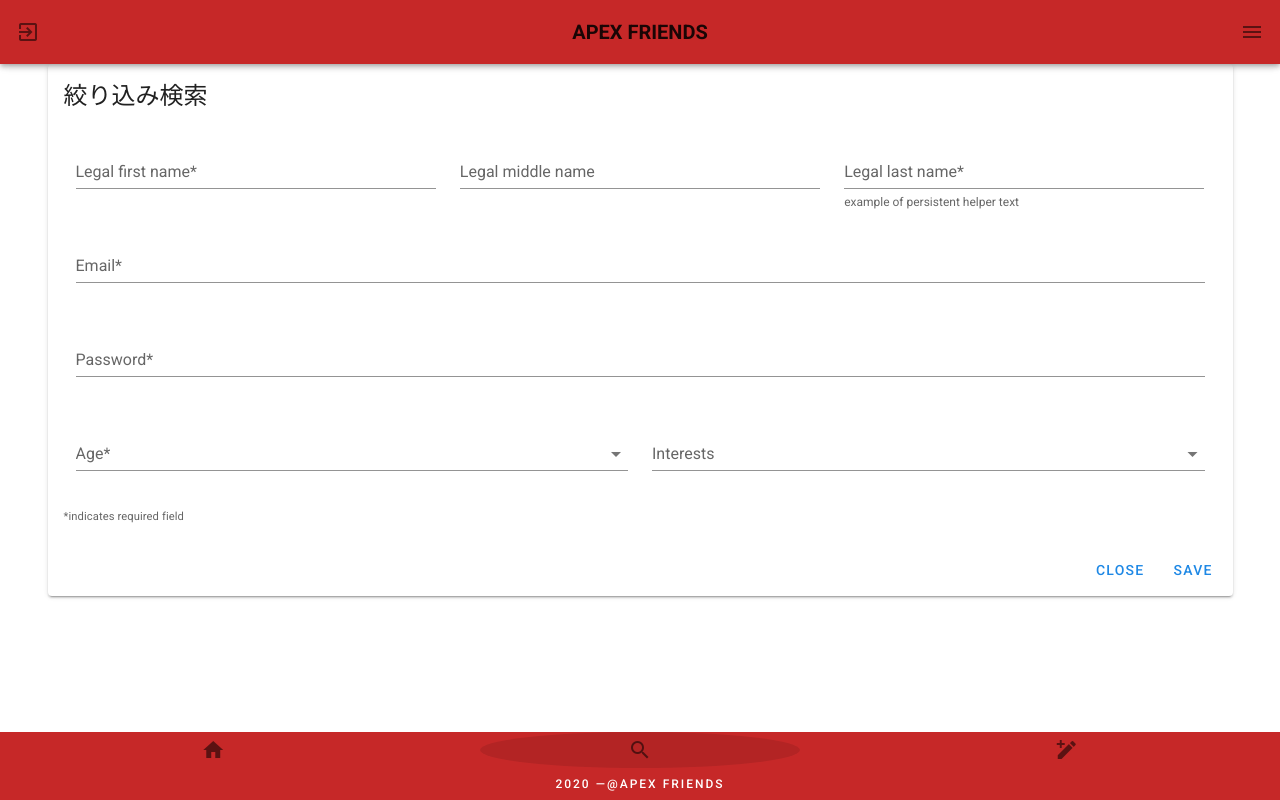
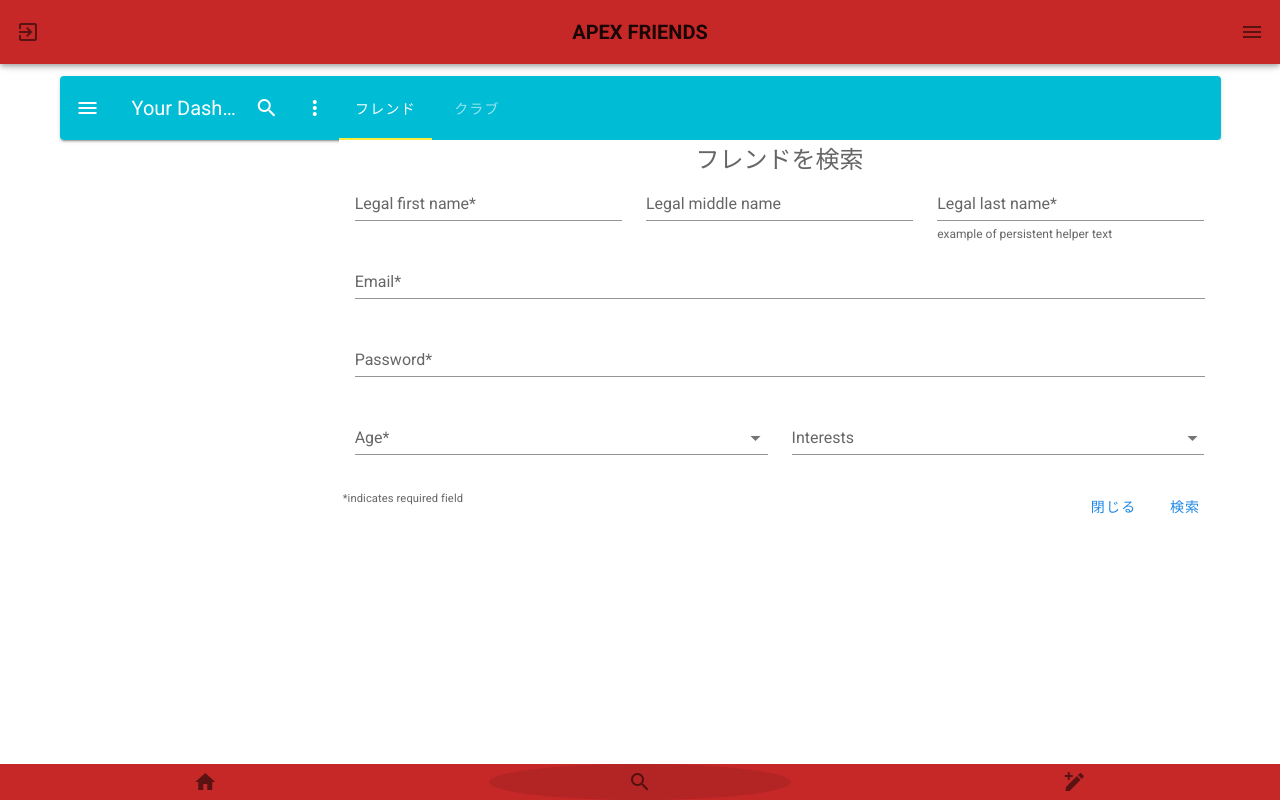
Before and after one commit to front-5629/apex.friends, a Nuxt app in the folder nuxtapp/: page /refine_search in a window 1280 px wide. Built offline with nearby package versions, Linux system fonts and the light colour scheme.

Commit message:
[Add] 投稿絞り込み検索画面作成

```diff
--- a/nuxtapp/components/Logo.vue
+++ /dev/null
@@ -1,79 +0,0 @@
-<template>
-  <div class="VueToNuxtLogo">
-    <div class="Triangle Triangle--two" />
-    <div class="Triangle Triangle--one" />
-    <div class="Triangle Triangle--three" />
-    <div class="Triangle Triangle--four" />
-  </div>
-</template>
-
-<style>
-.VueToNuxtLogo {
-  display: inline-block;
-  animation: turn 2s linear forwards 1s;
-  transform: rotateX(180deg);
-  position: relative;
-  overflow: hidden;
-  height: 180px;
-  width: 245px;
-}
-
-.Triangle {
-  position: absolute;
-  top: 0;
-  left: 0;
-  width: 0;
-  height: 0;
-}
-
-.Triangle--one {
-  border-left: 105px solid transparent;
-  border-right: 105px solid transparent;
-  border-bottom: 180px solid #41b883;
-}
-
-.Triangle--two {
-  top: 30px;
-  left: 35px;
-  animation: goright 0.5s linear forwards 3.5s;
-  border-left: 87.5px solid transparent;
-  border-right: 87.5px solid transparent;
-  border-bottom: 150px solid #3b8070;
-}
-
-.Triangle--three {
-  top: 60px;
-  left: 35px;
-  animation: goright 0.5s linear forwards 3.5s;
-  border-left: 70px solid transparent;
-  border-right: 70px solid transparent;
-  border-bottom: 120px solid #35495e;
-}
-
-.Triangle--four {
-  top: 120px;
-  left: 70px;
-  animation: godown 0.5s linear forwards 3s;
-  border-left: 35px solid transparent;
-  border-right: 35px solid transparent;
-  border-bottom: 60px solid #fff;
-}
-
-@keyframes turn {
-  100% {
-    transform: rotateX(0deg);
-  }
-}
-
-@keyframes godown {
-  100% {
-    top: 180px;
-  }
-}
-
-@keyframes goright {
-  100% {
-    left: 70px;
-  }
-}
-</style>
--- /dev/null
+++ b/nuxtapp/components/SearchClubs.vue
@@ -0,0 +1,91 @@
+<template>
+  <v-row justify="center">
+    <span  class="headline">クラブを検索</span>
+    <v-container>
+        <v-row>
+            <v-col
+            cols="12"
+            sm="6"
+            md="4"
+            >
+            <v-text-field
+                label="Legal first name*"
+                required
+            ></v-text-field>
+            </v-col>
+            <v-col
+            cols="12"
+            sm="6"
+            md="4"
+            >
+            <v-text-field
+                label="Legal middle name"
+                hint="example of helper text only on focus"
+            ></v-text-field>
+            </v-col>
+            <v-col
+            cols="12"
+            sm="6"
+            md="4"
+            >
+            <v-text-field
+                label="Legal last name*"
+                hint="example of persistent helper text"
+                persistent-hint
+                required
+            ></v-text-field>
+            </v-col>
+            <v-col cols="12">
+            <v-text-field
+                label="Email*"
+                required
+            ></v-text-field>
+            </v-col>
+            <v-col cols="12">
+            <v-text-field
+                label="Password*"
+                type="password"
+                required
+            ></v-text-field>
+            </v-col>
+            <v-col
+            cols="12"
+            sm="6"
+            >
+            <v-select
+                :items="['0-17', '18-29', '30-54', '54+']"
+                label="Age*"
+                required
+            ></v-select>
+            </v-col>
+            <v-col
+            cols="12"
+            sm="6"
+            >
+            <v-autocomplete
+                :items="['Skiing', 'Ice hockey', 'Soccer', 'Basketball', 'Hockey', 'Reading', 'Writing', 'Coding', 'Basejump']"
+                label="Interests"
+                multiple
+            ></v-autocomplete>
+            </v-col>
+        </v-row>
+    </v-container>
+    <small>*indicates required field</small>
+    <v-spacer></v-spacer>
+    <v-btn
+    color="blue darken-1"
+    text
+    to="/"
+    nuxt
+    >
+    閉じる
+    </v-btn>
+    <v-btn
+    color="blue darken-1"
+    text
+    @click="dialog = false"
+    >
+    検索
+    </v-btn>
+  </v-row>
+</template>
--- /dev/null
+++ b/nuxtapp/components/SearchPeople.vue
@@ -0,0 +1,91 @@
+<template>
+  <v-row justify="center">
+    <span  class="headline">フレンドを検索</span>
+    <v-container>
+        <v-row>
+            <v-col
+            cols="12"
+            sm="6"
+            md="4"
+            >
+            <v-text-field
+                label="Legal first name*"
+                required
+            ></v-text-field>
+            </v-col>
+            <v-col
+            cols="12"
+            sm="6"
+            md="4"
+            >
+            <v-text-field
+                label="Legal middle name"
+                hint="example of helper text only on focus"
+            ></v-text-field>
+            </v-col>
+            <v-col
+            cols="12"
+            sm="6"
+            md="4"
+            >
+            <v-text-field
+                label="Legal last name*"
+                hint="example of persistent helper text"
+                persistent-hint
+                required
+            ></v-text-field>
+            </v-col>
+            <v-col cols="12">
+            <v-text-field
+                label="Email*"
+                required
+            ></v-text-field>
+            </v-col>
+            <v-col cols="12">
+            <v-text-field
+                label="Password*"
+                type="password"
+                required
+            ></v-text-field>
+            </v-col>
+            <v-col
+            cols="12"
+            sm="6"
+            >
+            <v-select
+                :items="['0-17', '18-29', '30-54', '54+']"
+                label="Age*"
+                required
+            ></v-select>
+            </v-col>
+            <v-col
+            cols="12"
+            sm="6"
+            >
+            <v-autocomplete
+                :items="['Skiing', 'Ice hockey', 'Soccer', 'Basketball', 'Hockey', 'Reading', 'Writing', 'Coding', 'Basejump']"
+                label="Interests"
+                multiple
+            ></v-autocomplete>
+            </v-col>
+        </v-row>
+    </v-container>
+    <small>*indicates required field</small>
+    <v-spacer></v-spacer>
+    <v-btn
+    color="blue darken-1"
+    text
+    to="/"
+    nuxt
+    >
+    閉じる
+    </v-btn>
+    <v-btn
+    color="blue darken-1"
+    text
+    @click="dialog = false"
+    >
+    検索
+    </v-btn>
+  </v-row>
+</template>
--- a/nuxtapp/components/VuetifyLogo.vue
+++ /dev/null
@@ -1,22 +0,0 @@
-<template>
-  <img
-    class="VuetifyLogo"
-    alt="Vuetify Logo"
-    src="/vuetify-logo.svg"
-  >
-</template>
-
-<style>
-.VuetifyLogo {
-  height: 180px;
-  width: 180px;
-  transform: rotateY(560deg);
-  animation: turn 3.5s ease-out forwards 1s;
-}
-
-@keyframes turn {
-  100% {
-    transform: rotateY(0deg);
-  }
-}
-</style>
--- a/nuxtapp/layouts/default.vue
+++ b/nuxtapp/layouts/default.vue
@@ -41,7 +41,7 @@
     </v-navigation-drawer>
 
     <v-footer color="red darken-3" padless app>
-      <v-row justify="space-around" align="center" no-gutters>
+      <v-row justify="space-around" align="center" >
         <v-col cols="3">
           <v-btn icon block to="/" nuxt @click="$vuetify.goTo(0)">
             <v-icon size="24px">mdi-home</v-icon>
@@ -57,9 +57,9 @@
             <v-icon size="24px">mdi-pencil-plus</v-icon>
           </v-btn>
         </v-col>
-        <v-col class="text-center white--text text-overline" cols="12">
+        <!-- <v-col class="text-center white--text text-overline" cols="12">
           {{ new Date().getFullYear() }} —@APEX FRIENDS
-        </v-col>
+        </v-col> -->
       </v-row>
     </v-footer>
   </v-app>
--- a/nuxtapp/pages/refine_search.vue
+++ b/nuxtapp/pages/refine_search.vue
@@ -1,98 +1,60 @@
 <template>
-  <v-row justify="center">
-      <v-card>
-        <v-card-title>
-          <span class="headline">絞り込み検索</span>
-        </v-card-title>
-        <v-card-text>
-          <v-container>
-            <v-row>
-              <v-col
-                cols="12"
-                sm="6"
-                md="4"
-              >
-                <v-text-field
-                  label="Legal first name*"
-                  required
-                ></v-text-field>
-              </v-col>
-              <v-col
-                cols="12"
-                sm="6"
-                md="4"
-              >
-                <v-text-field
-                  label="Legal middle name"
-                  hint="example of helper text only on focus"
-                ></v-text-field>
-              </v-col>
-              <v-col
-                cols="12"
-                sm="6"
-                md="4"
-              >
-                <v-text-field
-                  label="Legal last name*"
-                  hint="example of persistent helper text"
-                  persistent-hint
-                  required
-                ></v-text-field>
-              </v-col>
-              <v-col cols="12">
-                <v-text-field
-                  label="Email*"
-                  required
-                ></v-text-field>
-              </v-col>
-              <v-col cols="12">
-                <v-text-field
-                  label="Password*"
-                  type="password"
-                  required
-                ></v-text-field>
-              </v-col>
-              <v-col
-                cols="12"
-                sm="6"
-              >
-                <v-select
-                  :items="['0-17', '18-29', '30-54', '54+']"
-                  label="Age*"
-                  required
-                ></v-select>
-              </v-col>
-              <v-col
-                cols="12"
-                sm="6"
-              >
-                <v-autocomplete
-                  :items="['Skiing', 'Ice hockey', 'Soccer', 'Basketball', 'Hockey', 'Reading', 'Writing', 'Coding', 'Basejump']"
-                  label="Interests"
-                  multiple
-                ></v-autocomplete>
-              </v-col>
-            </v-row>
-          </v-container>
-          <small>*indicates required field</small>
-        </v-card-text>
-        <v-card-actions>
-          <v-spacer></v-spacer>
-          <v-btn
-            color="blue darken-1"
-            text
-            @click="dialog = false"
-          >
-            Close
-          </v-btn>
-          <v-btn
-            color="blue darken-1"
-            text
-            @click="dialog = false"
-          >
-            Save
-          </v-btn>
-        </v-card-actions>
-      </v-card>
-  </v-row>
+  <v-card>
+    <v-toolbar
+      color="cyan"
+      dark
+      flat
+    >
+      <v-app-bar-nav-icon></v-app-bar-nav-icon>
+
+      <v-toolbar-title>Your Dashboard</v-toolbar-title>
+
+      <v-spacer></v-spacer>
+
+      <v-btn icon>
+        <v-icon>mdi-magnify</v-icon>
+      </v-btn>
+
+      <v-btn icon>
+        <v-icon>mdi-dots-vertical</v-icon>
+      </v-btn>
+
+        <v-tabs>
+            <v-tabs-slider color="yellow"></v-tabs-slider>
+            <v-tab>
+                フレンド
+            </v-tab>
+            <v-tab>
+                クラブ
+            </v-tab>
+
+            <v-tab-item>
+                <v-card flat>
+                <v-card-text>
+                    <SearchPeople />
+                </v-card-text>
+                </v-card>
+            </v-tab-item>
+            <v-tab-item>
+                <v-card flat>
+                <v-card-text>
+                    <SearchClubs />
+                </v-card-text>
+                </v-card>
+            </v-tab-item>
+        </v-tabs>
+    </v-toolbar>
+    </v-card>
 </template>
+
+<script>
+  import SearchPeople from '~/components/SearchPeople.vue'
+  import SearchClubs from '~/components/SearchClubs.vue'
+
+  export default {
+
+    components: [
+        SearchPeople, SearchClubs,
+    ]
+  }
+</script>
```
